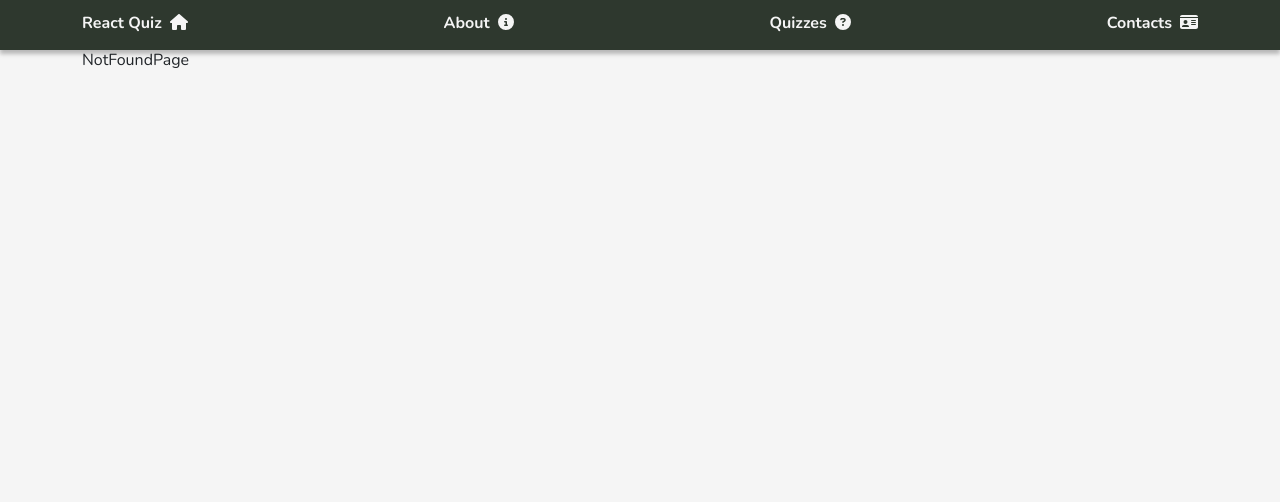
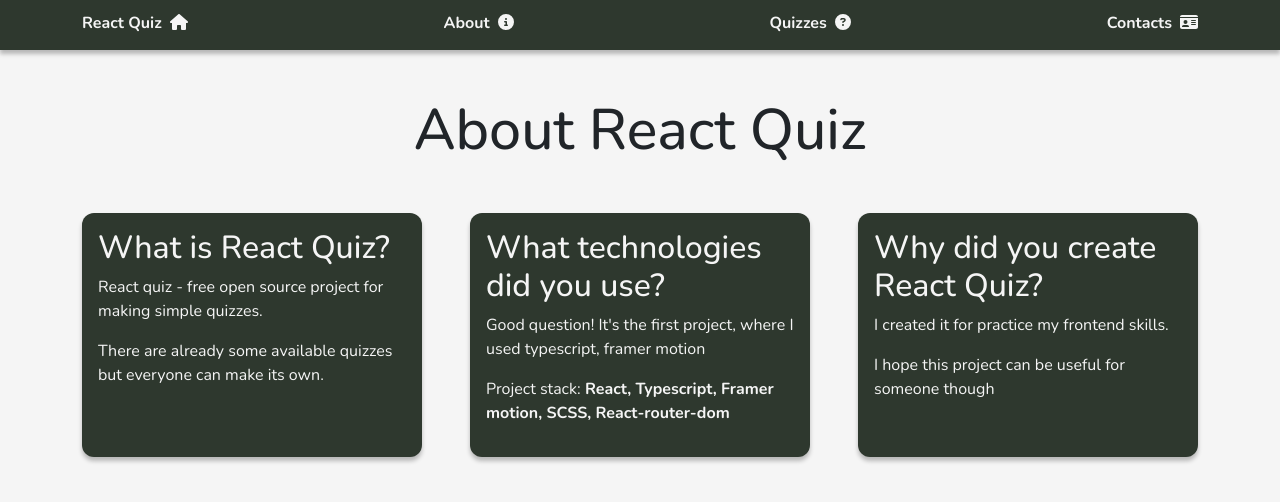
Before and after one commit to Vladislav-tech/react-quiz, a React (Create React App) app: page /about in a window 1280 px wide. Shown: the top 502 px of the page. Built offline with nearby package versions, Linux system fonts and the light colour scheme.

Commit message:
add about page

```diff
--- a/src/assets/svg/index.tsx
+++ b/src/assets/svg/index.tsx
@@ -2,3 +2,4 @@ export { ReactComponent as HtmlSvg} from './html5.svg';
 export { ReactComponent as CssSvg} from './css3-alt.svg';
 export { ReactComponent as JsSVG} from './square-js.svg';
 export { ReactComponent as ReactSVG} from './react.svg';
+export { ReactComponent as Logo} from './logo.svg';
--- a/src/components/ui/Header/Header.scss
+++ b/src/components/ui/Header/Header.scss
@@ -18,5 +18,13 @@
   .link {
     color: $secondary-color;
     text-decoration: none;
+
+
   }
 }
+
+@media (max-width: 576px) {
+  .link {
+    font-size: 22px;
+  }
+}
--- a/src/components/ui/Header/Header.tsx
+++ b/src/components/ui/Header/Header.tsx
@@ -8,22 +8,23 @@ import './Header.scss';
 function Header() {
 
   const navItems: React.ReactNode[] = [
-    <Link to="/" className="link">React Quiz
-      <FontAwesomeIcon className="ms-2" icon={faHome} />
+    <Link to="/" className="link">
+      <span className="d-none d-sm-inline">React Quiz</span>
+      <FontAwesomeIcon className="ms-2 fs-sm-1" icon={faHome} />
     </Link>,
 
     <Link to="/about" className="link">
-      About
+      <span className="d-none d-sm-inline">About</span>
       <FontAwesomeIcon className="ms-2" icon={faInfoCircle} />
     </Link>,
 
     <Link to="/quizzes" className="link">
-      Quizzes
+      <span className="d-none d-sm-inline">Quizzes</span>
       <FontAwesomeIcon className="ms-2" icon={faQuestionCircle} />
     </Link>,
 
     <Link to="/contacts" className="link">
-      Contacts
+      <span className="d-none d-sm-inline">Contacts</span>
       <FontAwesomeIcon className="ms-2" icon={faIdCard} />
     </Link>
   ];
--- /dev/null
+++ b/src/pages/About/About.scss
@@ -0,0 +1,3 @@
+.title {
+  font-size: calc(2.375rem + 1.5vw);
+}
--- /dev/null
+++ b/src/pages/About/About.tsx
@@ -0,0 +1,65 @@
+import { motion } from 'framer-motion'
+import { ContentWrapper } from '../../components'
+
+import './About.scss';
+
+function About() {
+  return (
+    <main className="container">
+      <motion.h1 className="text-center mt-5 title"
+        initial={{ y: -500, scale: 2.5, opacity: 0 }}
+        animate={{ y: 0, scale: 1, opacity: 1 }}
+        transition={{ duration: 0.75 }}
+      >
+        About React Quiz
+      </motion.h1>
+
+      <section className="row mt-5">
+        <ContentWrapper classList="col-12 col-md mb-3 mb-md-0 me-md-3 me-lg-5" animSettings={{
+          initial: { x: -80, opacity: 0, scale: 0.1 },
+          whileInView: { x: 0, opacity: 1, scale: 1},
+          transition: { duration: 0.7 },
+          viewport: { once: true }
+        }}>
+          <h2>What is React Quiz?</h2>
+          <p>React quiz - free open source project for making simple quizzes.</p>
+          <p>There are already some available quizzes but everyone can make its own.</p>
+        </ContentWrapper>
+
+        <ContentWrapper classList="col-12 col-md mb-3 mb-md-0 me-md-3 me-lg-5"
+          animSettings={{
+            initial: { x: -130, opacity: 0, scale: 0.1},
+            whileInView: { x: 0, opacity: 1, scale: 1},
+            transition: { duration: 0.9, delay: 0.85 },
+            viewport: { once: true }
+          }}
+        >
+          <h2>What technologies did you use?</h2>
+          <p>Good question! It's the first project, where I used typescript, framer motion</p>
+          <p>Project stack:
+            <b> React, </b>
+            <b>Typescript, </b>
+            <b>Framer motion, </b>
+            <b>SCSS, </b>
+            <b>React-router-dom</b>
+          </p>
+        </ContentWrapper>
+
+        <ContentWrapper classList="col-12 col-md"
+          animSettings={{
+            initial: { x: -150, opacity: 0, scale: 0.1 },
+            whileInView: { x: 0, opacity: 1, scale: 1 },
+            transition: { duration: 1.1, delay: 1.2 },
+            viewport: { once: true }
+          }}
+        >
+          <h2>Why did you create React Quiz?</h2>
+          <p>I created it for practice my frontend skills.</p>
+          <p>I hope this project can be useful for someone though</p>
+        </ContentWrapper>
+      </section>
+    </main>
+  )
+}
+
+export default About
--- a/src/pages/Pages/Pages.tsx
+++ b/src/pages/Pages/Pages.tsx
@@ -1,5 +1,5 @@
 import { Route, Routes } from 'react-router-dom';
-import { Home, NotFoundPage, Quiz, Quizzes, Result } from '../index';
+import { Home, NotFoundPage, Quiz, Quizzes, Result, About } from '../index';
 
 function Pages() {
   return (
@@ -8,6 +8,7 @@ function Pages() {
       <Route path="/quizzes" element={<Quizzes />} />
       <Route path="/quizzes/:id" element={<Quiz />} />
       <Route path="/result" element={<Result />} />
+      <Route path="/about" element={<About />} />
       <Route path="/*" element={<NotFoundPage />} />
     </Routes>
   )
--- a/src/pages/index.tsx
+++ b/src/pages/index.tsx
@@ -4,3 +4,4 @@ export { default as NotFoundPage } from './NotFoundPage/NotFoundPage';
 export { default as Quizzes } from './Quizzes/Quizzes';
 export { default as Quiz } from './Quiz/Quiz';
 export { default as Result } from './Result/Result';
+export { default as About } from './About/About';
```
Also changed, not shown: src/assets/svg/logo.svg (added).
